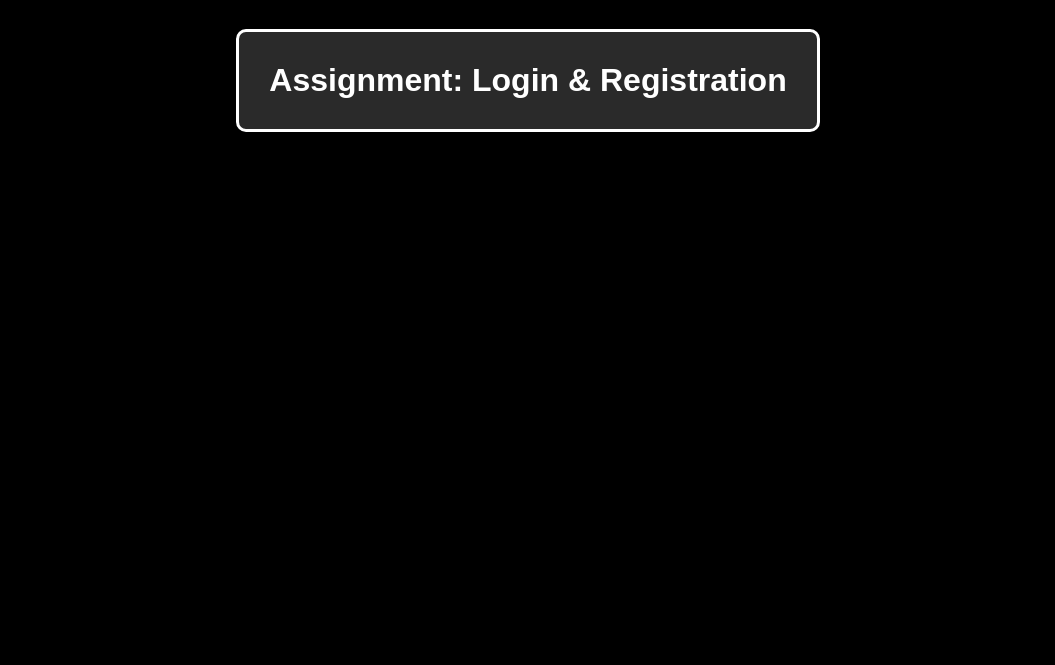
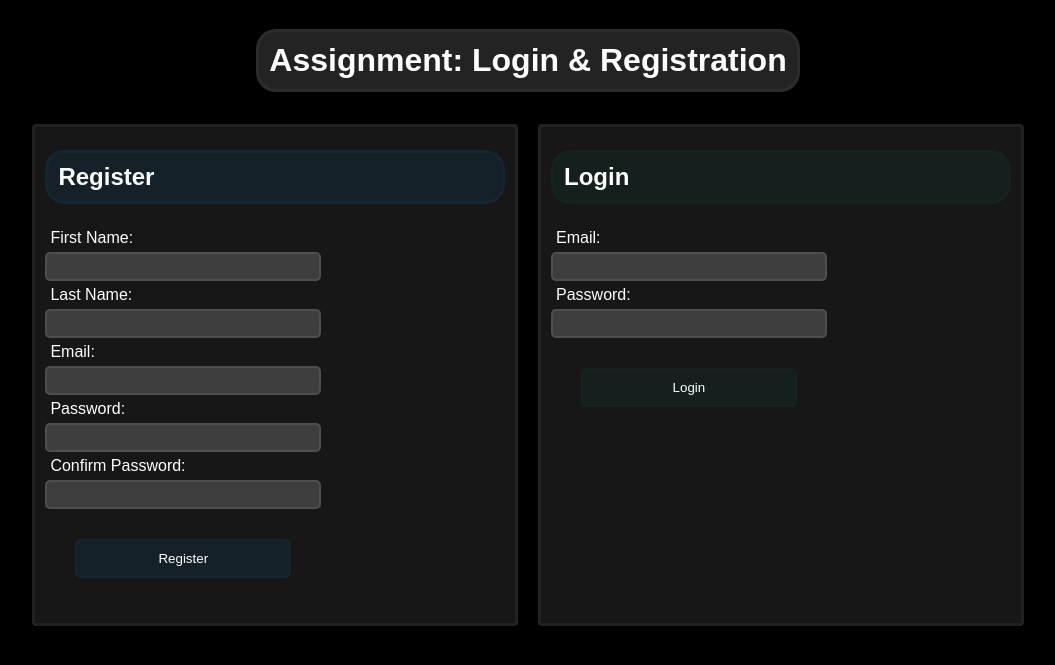
Before and after one commit to niembro64/LoginAndRegistration, a Flask app: page / in a window 1280 px wide. Shown: the top 665 px of the page, without its empty margins (112-1167 px from the left). Run offline with Flask 2, Linux system fonts and the light colour scheme.

Commit message:
CSS Added

```diff
--- a/flask_app/static/style.css
+++ b/flask_app/static/style.css
@@ -1,62 +1,107 @@
+:root{
+    --cA1: rgba(0, 153, 255, 0.08);
+    --cA2: rgba(0, 153, 255, 0.04);
+    --cB1: rgba(0, 128, 107, 0.08);
+    --cB2: rgba(0, 128, 107, 0.04);
+
+    --chover: rgba(255, 0, 170, 0.158);
+
+}
+
 * {
     font-family: sans-serif;
     background-color: rgba(0, 0, 0, 0);
     color: white;
 }
 
+body {
+    display: flex;
+    justify-content: space-between;
+    align-items: center;
+    flex-direction: column;
+    background-color: black;
+}
+
 input[type="button"],
-input[type="submit"],
 select,
 option {
-    padding: 10px 20px;
+    padding: 10px 25px;
     margin: 3px;
-    color: white;
-    background-color: grey;
+    color: rgb(255, 255, 255);
+    background-color: rgba(128, 128, 128, 0.308);
+    border-color: rgba(128, 128, 128, 0.144);
     border-radius: 6px;
 }
 
-body {
-    display: flex;
-    justify-content: space-evenly;
-    background-color: black;
+input[type="submit"] {
+    padding: 10px 25px;
+    margin: 30px;
+    border-radius: 6px;
 }
+
+input[type="submit"]:hover {
+    padding: 10px 25px;
+    margin: 30px;
+    border-radius: 6px;
+    background-color: var(--chover);
+}
+
 
 .unit {
     flex: 1;
-    border-color: white;
-    background: rgba(255, 255, 255, 0.164);
-    border-radius: 10px;
+    border-color: rgba(255, 255, 255, 0.048);
+    background: rgba(255, 255, 255, 0.089);
+    border-radius: 4px;
     border-style: solid;
-    padding: 30px;
-    margin: 30px;
+    flex-direction: column;
+    padding: 3px 10px 15px 10px;
+    margin: 10px;
 }
 
 h1,
 h2 {
     width: auto;
-    background: rgba(255, 255, 255, 0.164);
-    border-radius: 10px;
+    background: rgba(255, 255, 255, 0.137);
+    border-radius: 20px;
     border-style: solid;
-    padding: 30px;
+    border-color: rgba(255, 255, 255, 0.041);
+    padding: 10px;
     display: flex;
     align-items: center;
 }
 
-#nindo {
-    display: flex;
-    flex-direction: row;
-    justify-content: left;
+.r{
+    background: var(--cA1);
+    border-color: var(--cA2);
 }
+.l{
+    background: var(--cB1);
+    border-color: var(--cB2);
+}
+
 
 input,
 textarea {
-    background-color: black;
+    background-color: rgba(226, 226, 226, 0.191);
+    border-color:  rgba(226, 226, 226, 0.096);
     padding: 5px;
     border-radius: 5px;
+    border-style: solid;
 }
 
 label {
-    display: flex;
-    align-items: center;
     padding: 5px;
 }
+
+form {
+    width: 60%;
+    display: flex;
+    flex-direction: column;
+}
+
+#main{
+    width: 80%;
+    display: flex;
+    justify-content: space-between;
+
+}
--- a/flask_app/templates/index.html
+++ b/flask_app/templates/index.html
@@ -12,6 +12,49 @@
         <title>Login Project</title>
     </head>
     <body>
-        <h1>Assignment: Login & Registration</h1>
+        <h1 id="header">Assignment: Login & Registration</h1>
+
+        <div id="main">
+            <div class="unit">
+                <h2 class="r">Register</h2>
+                <form action="/register">
+                    <label for="r_first_name">First Name:</label>
+                    <input type="text" name="r_first_name" />
+                    <label for="r_last_name">Last Name:</label>
+                    <input type="text" name="r_last_name" />
+                    <label for="r_email">Email:</label>
+                    <input type="text" name="r_email" />
+                    <label for="r_password">Password:</label>
+                    <input type="password" name="r_password" />
+                    <label for="r_confirm_password">Confirm Password:</label>
+                    <input type="password" name="r_confirm_password" />
+
+                    <input
+                        class="r"
+                        type="submit"
+                        name="register"
+                        id="register"
+                        value="Register"
+                    />
+                </form>
+            </div>
+            <div class="unit">
+                <h2 class="l">Login</h2>
+                <form action="/register">
+                    <label for="l_email">Email:</label>
+                    <input type="text" name="l_email" />
+                    <label for="l_password">Password:</label>
+                    <input type="password" name="l_password" />
+
+                    <input
+                        class="l"
+                        type="submit"
+                        name="login"
+                        id="login"
+                        value="Login"
+                    />
+                </form>
+            </div>
+        </div>
     </body>
 </html>
```
